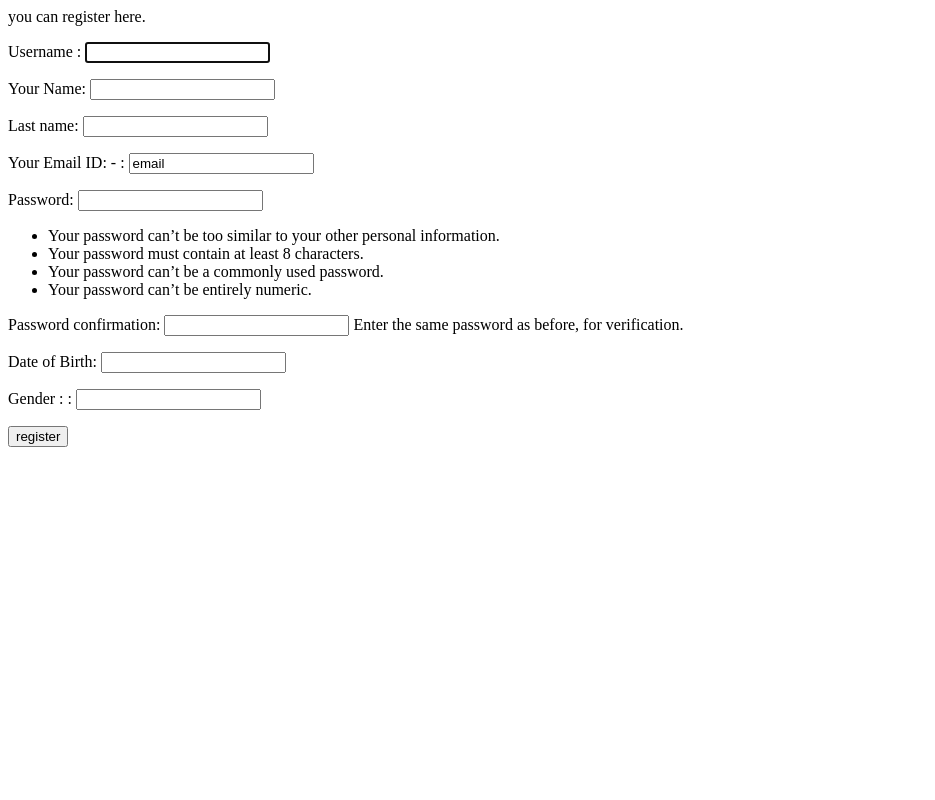
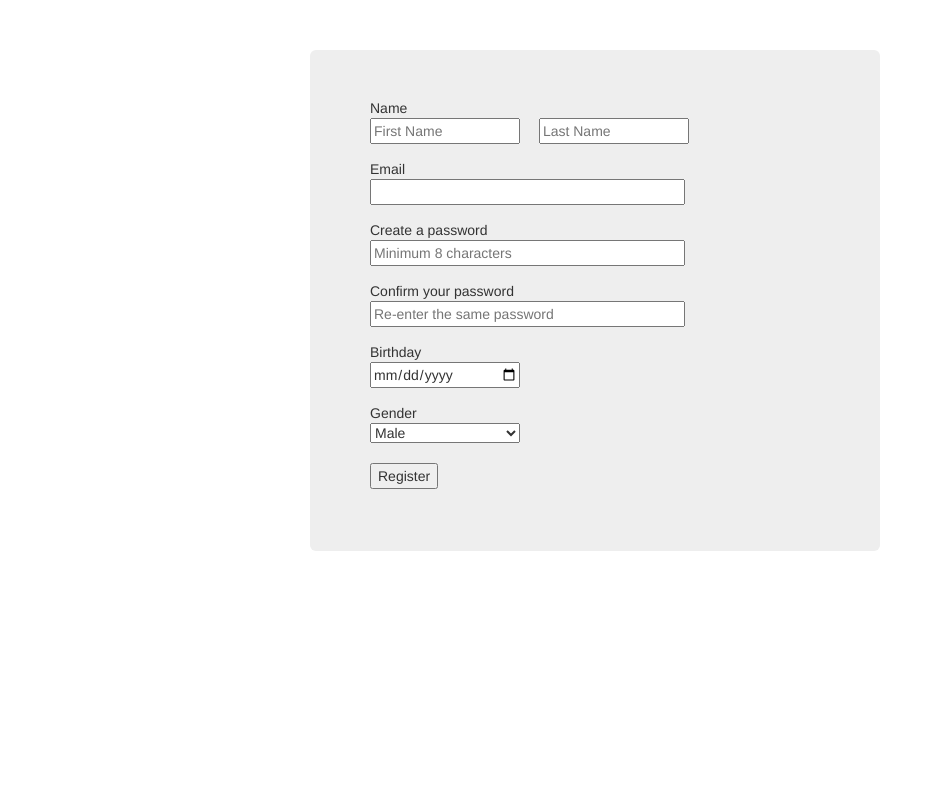
Before and after one commit to mayankmahavar111/printachu, a Django app: page /poster/register/ in a window 1280 px wide. Shown: the whole page, without its empty margins (0-935 px from the left). Run offline with Django 3.2, Linux system fonts and the light colour scheme; some libraries are stand-ins or nearby versions.

Commit message:
29March2017 Pratik-2

```diff
--- a/poster/templates/poster/login.html
+++ b/poster/templates/poster/login.html
@@ -118,8 +118,9 @@ body {
   -o-background-size: cover;
   background-size: cover;
 }
+    </style>
 
-    </style>
+
 <form method="post" class="loginform">
                 {% csrf_token %}
     <p>Already have an account?</p>
@@ -129,7 +130,5 @@ body {
     <div class="login-options" style="color:white">Choose one of the following<br>
     <span style="margin-left: -5px"><a class="facebook" class="socialaccount_provider facebook" href="/accounts/facebook/login/?process=login">Facebook</a></span>
         <a class="google" href="#"><span style="margin-left: -5px">Gmail</span></a></div>
-
-
             </form>
 {% endblock %}
--- a/poster/templates/poster/register.html
+++ b/poster/templates/poster/register.html
@@ -1,9 +1,45 @@
+<html>
+<head>
+    <link rel="stylesheet" href="//maxcdn.bootstrapcdn.com/bootstrap/3.3.1/css/bootstrap.min.css"/>
+    <style>
+        body{
+            margin-top : 50px;
+            }
+        .registerform > input{
+            margin-bottom : 15px;
+            }
+    </style>
+</head>
+<body>
+<div class="container">
+<div class="jumbotron" style="margin: 0px 330px 44px 240px">
+    <form method="post" class="registerform">
+        Name<br>
+        <span style="margin-right: 15px"><input style="width : 150px" type="text" name="firstname" placeholder="First Name" required></span>
+        <input style="width: 150px" type="text" name="lastname" placeholder="Last Name" required>
 
-you can register here.
-<p>
-    <form method="post">
-            {% csrf_token %}
-            {{ form.as_p }}
-            <button type="submit">register</button>
+        <br>Email<br>
+        <input type="text" name="email" style="width: 315px" required>
+
+        <br>Create a password<br>
+        <input type="password" minlength="8" name="password" style="width: 315px" required placeholder="Minimum 8 characters">
+
+        <br>Confirm your password<br>
+        <input type="password" name="password" required style="width: 315px" placeholder="Re-enter the same password">
+
+        <br>Birthday<br>
+        <input type="date" style="width: 150px" name="dateofbirth">
+
+        <br>Gender<br>
+        <select  name="gender" style="width: 150px" >
+            <option value="male">Male</option>
+            <option value="female">Female</option>
+            <option value="other">Other</option>
+            <option value="unknown">Rather Not Say</option>
+        </select>
+        <br><br><button type="submit">Register</button>
     </form>
-</p>
+</div>
+</div>
+</body>
+</html>
```
Also changed, not shown: 2 other files.
